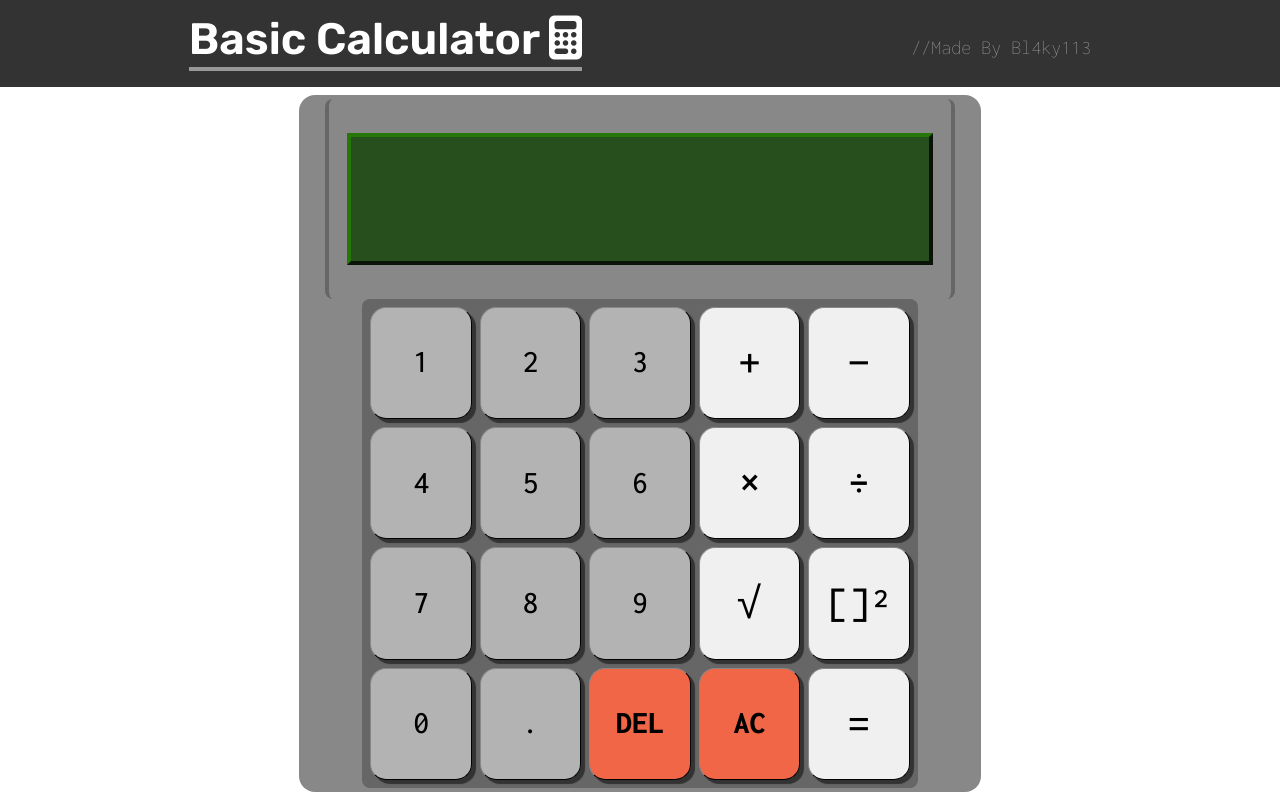
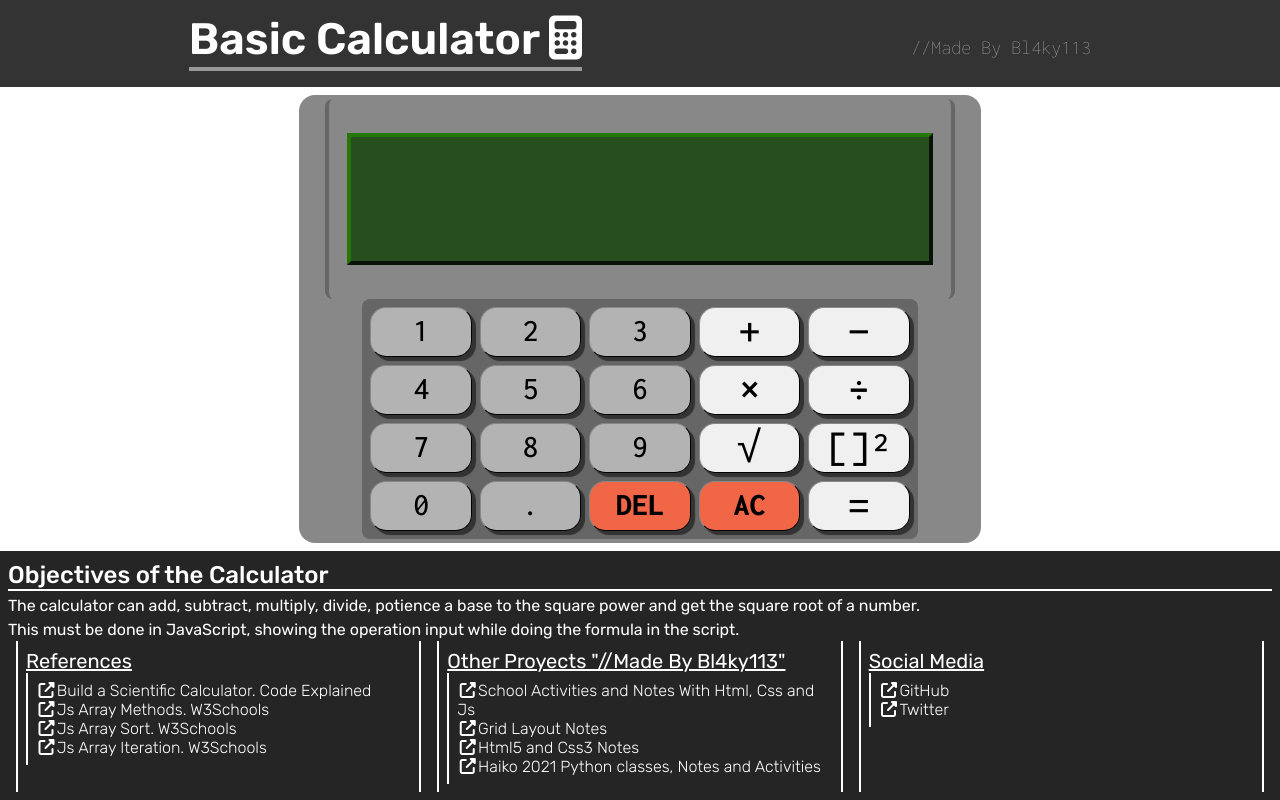
Before and after one commit to Bl4ky113/basic_calculator, a plain HTML site: page index.html in a window 1280 px wide. Drawn offline with Linux system fonts and the light colour scheme.

Commit message:
Agregado Footer y content

```diff
--- a/index.html
+++ b/index.html
@@ -88,7 +88,38 @@
     </div>
   </main>
   <footer class="footer">
-
+    <h1 class="footer__title">Objectives of the Calculator</h1>
+    <p class="footer__text">
+      The calculator can add, subtract, multiply, divide, potience a base to the square power and get the square root of a number.
+    </p>
+    <p class="footer__text">
+      This must be done in JavaScript, showing the operation input while doing the formula in the script.
+    </p>
+    <div class="list-wrapper">
+      <p class="list__title">References</p>
+      <ul class="list">
+        <li class="list__link"><a href="https://www.youtube.com/watch?v=52GL_cfLBYs">Build a Scientific Calculator. Code Explained</a></li>
+        <li class="list__link"><a href="https://www.w3schools.com/js/js_array_sort.asp">Js Array Methods. W3Schools</a></li>
+        <li class="list__link"><a href="https://www.w3schools.com/js/js_array_sort.asp">Js Array Sort. W3Schools</a></li>
+        <li class="list__link"><a href="https://www.w3schools.com/js/js_array_iteration.asp">Js Array Iteration. W3Schools</a></li>
+      </ul>
+    </div>
+    <div class="list-wrapper">
+      <p class="list__title">Other Proyects "//Made By Bl4ky113"</p>
+      <ul class="list">
+        <li class="list__link"><a href="https://github.com/Bl4ky113/ActividadesMMC1003">School Activities and Notes With Html, Css and Js</a></li>
+        <li class="list__link"><a href="https://github.com/Bl4ky113/notasGridLayout">Grid Layout Notes</a></li>
+        <li class="list__link"><a href="https://github.com/Bl4ky113/Udemy_AprendeDisenoWebHTML5yCSS3">Html5 and Css3 Notes</a></li>
+        <li class="list__link"><a href="https://github.com/Bl4ky113/clasesHaiko2021">Haiko 2021 Python classes, Notes and Activities</a></li>
+      </ul>
+    </div>
+    <div class="list-wrapper">
+      <p class="list__title">Social Media</p>
+      <ul class="list">
+        <li class="list__link"><a href="https://github.com/Bl4ky113">GitHub</a></li>
+        <li class="list__link"><a href="https://twitter.com/bl4ky113">Twitter</a></li>
+      </ul>
+    </div>
   </footer>
 </div>
 <script src="./src/js/script.js"></script>
--- a/src/scss/style.scss
+++ b/src/scss/style.scss
@@ -1,7 +1,7 @@
 * {margin: 0; padding: 0;}
 
 .wrapper {
-  min-width: 100vw;
+  max-width: 100vw;
   min-height: 100vh;
 
   font-size: 16px;
@@ -144,7 +144,76 @@
 }
 
 .footer {
+  max-width: 100vw;
+  padding: 0.5em;
+
+  background-color: #252525;
+
   grid-area: footer;
 
-  background-color: #111;
+  display: grid;
+  grid-template: repeat(1, 1fr) / repeat(3, 1fr);
+
+  .footer__title {
+    margin: 0.15rem 0;
+    border-bottom: 0.15rem solid #fff;
+
+    color: #fff;
+    font: 500 1.5em 'Rubik', sans-serif;
+
+    grid-column: span 3;
+    grid-row: span 1;
+  }
+
+  .footer__text {
+    margin: 0.15rem 0;
+    color: #fff;
+    font: 400 1em 'Rubik', sans-serif;
+
+    grid-column: span 3;
+    grid-row: span 1;
+  }
+
+  .list-wrapper {
+
+    margin: 0 0.5em;
+    border-right: 0.15em solid #fff;
+    border-left: 0.15em solid #fff;
+    padding: 0.5em;
+
+    grid-column: span 1;
+    grid-row: span 1;
+
+    .list__title {
+      color: #fff;
+      font: 400 1.25em 'Rubik', sans-serif;
+      text-decoration: underline solid #fff;
+    }
+
+    .list {
+      border-left: 0.15em solid #fff;
+      padding: 0.5em;
+
+
+      .list__link {
+        list-style: none;
+
+        &::before {
+          margin: 0 0.15rem;
+
+          content: "\f08e";
+          color: #fff;
+          font: 500 1em 'FontAwesome';
+        }
+
+        & > a {
+          color: #fff;
+          font: 300 1em 'Rubik', sans-serif;
+          text-decoration: none;
+
+          &:hover { text-decoration: underline solid #fff; }
+        }
+      }
+    }
+  }
 }
```
Also changed, not shown: src/css/style.css.
